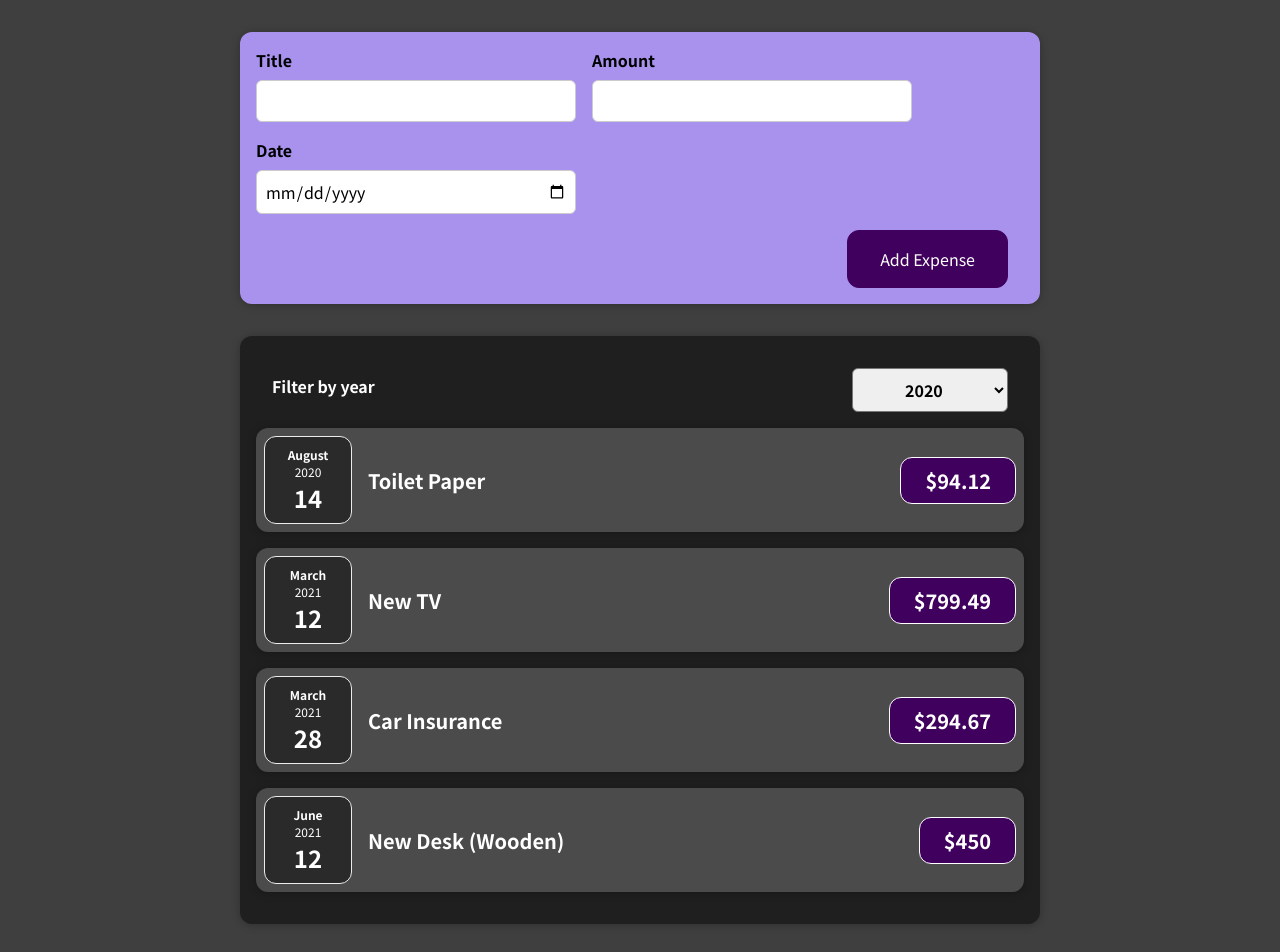
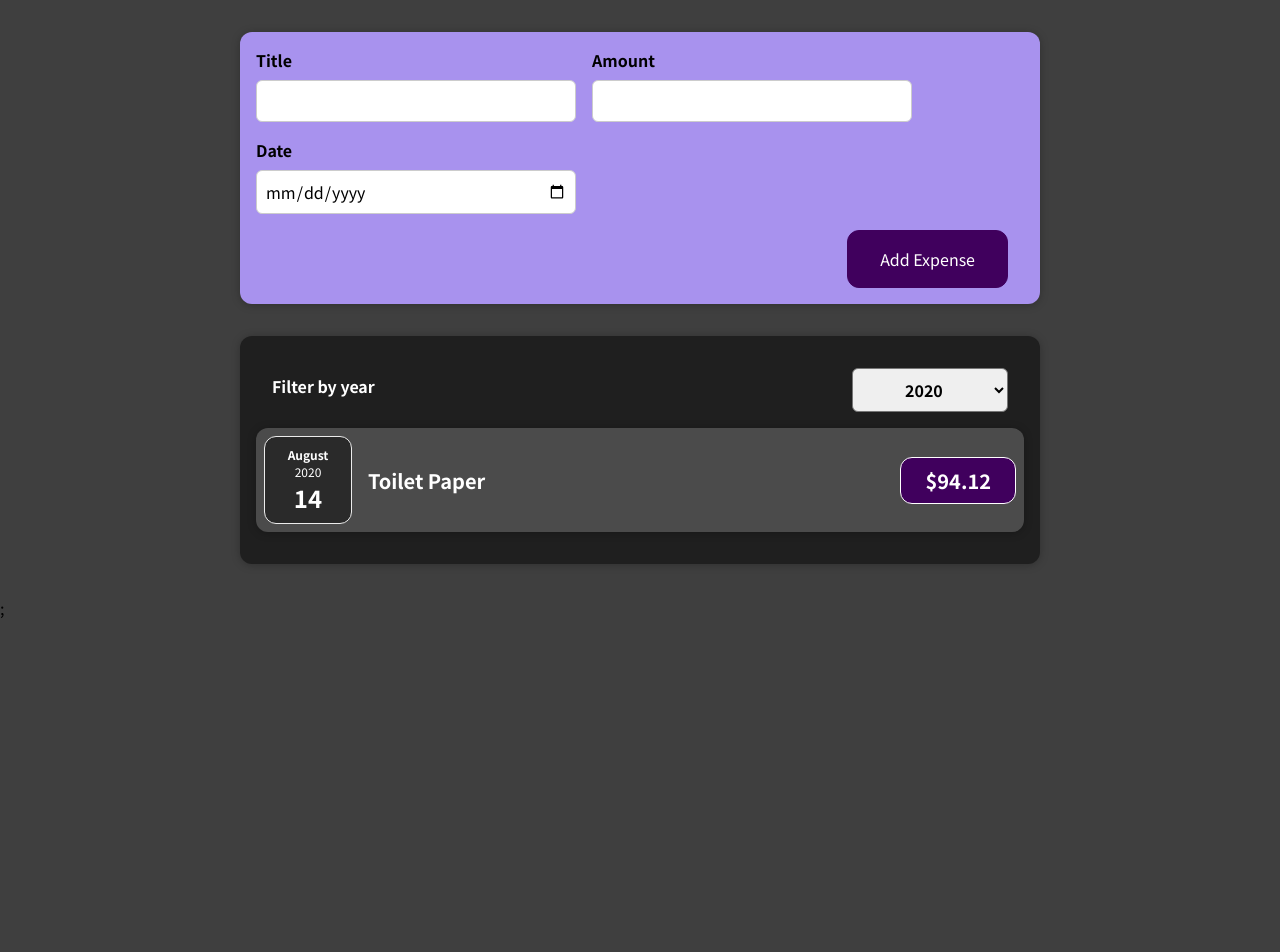
Before and after one commit to Mezin24/Expenses-app, a React (Create React App) app: page / in a window 1280 px wide. Shown: the top 952 px of the page. After the commit the page ends 800 px from the top, so only its background shows below. Built offline with nearby package versions, Linux system fonts and the light colour scheme.

Commit message:
add rendering list feature

```diff
--- a/src/App.js
+++ b/src/App.js
@@ -1,3 +1,5 @@
+import React, { useState } from 'react';
+
 import Expenses from './components/Expenses/Expenses';
 import NewExpense from './components/NewExpense/NewExpense';
 
@@ -23,16 +25,16 @@ function App() {
       date: new Date(2021, 5, 12),
     },
   ];
+  const [currentExpenses, setCurrentExpenses] = useState(expenses);
 
   const addExpense = (expense) => {
-    console.log('From index.js');
-    console.log(expense);
+    setCurrentExpenses((prev) => [...prev, expense]);
   };
 
   return (
     <div>
       <NewExpense onAddExpense={addExpense} />
-      <Expenses items={expenses} />;
+      <Expenses items={currentExpenses} />;
     </div>
   );
 }
--- a/src/components/Expenses/Expenses.js
+++ b/src/components/Expenses/Expenses.js
@@ -1,10 +1,9 @@
-import React, { useStage } from 'react';
+import React, { useState } from 'react';
 
 import './Expenses.css';
 import Card from '../UI/Card';
 import ExpenseItem from './ExpenseItem';
 import ExpensesFilter from './ExpensesFilter';
-import { useState } from 'react/cjs/react.development';
 
 function Expenses(props) {
   const [currentYear, setCurrentYear] = useState('2020');
@@ -20,26 +19,18 @@ function Expenses(props) {
           year={currentYear}
           onImplementFilter={implementFilter}
         />
-        <ExpenseItem
-          title={props.items[0].title}
-          amount={props.items[0].amount}
-          date={props.items[0].date}
-        />
-        <ExpenseItem
-          title={props.items[1].title}
-          amount={props.items[1].amount}
-          date={props.items[1].date}
-        />
-        <ExpenseItem
-          title={props.items[2].title}
-          amount={props.items[2].amount}
-          date={props.items[2].date}
-        />
-        <ExpenseItem
-          title={props.items[3].title}
-          amount={props.items[3].amount}
-          date={props.items[3].date}
-        />
+        {props.items
+          .filter((item) => item.date.getFullYear() === +currentYear)
+          .map((item, index) => {
+            return (
+              <ExpenseItem
+                title={item.title}
+                amount={item.amount}
+                date={item.date}
+                key={index}
+              />
+            );
+          })}
       </Card>
     </div>
   );
--- a/src/components/NewExpense/NewExpense.js
+++ b/src/components/NewExpense/NewExpense.js
@@ -8,7 +8,6 @@ const NewExpense = (props) => {
       id: Math.random() + '',
     };
 
-    console.log(expenseData);
     props.onAddExpense(expenseData);
   };
 
```
